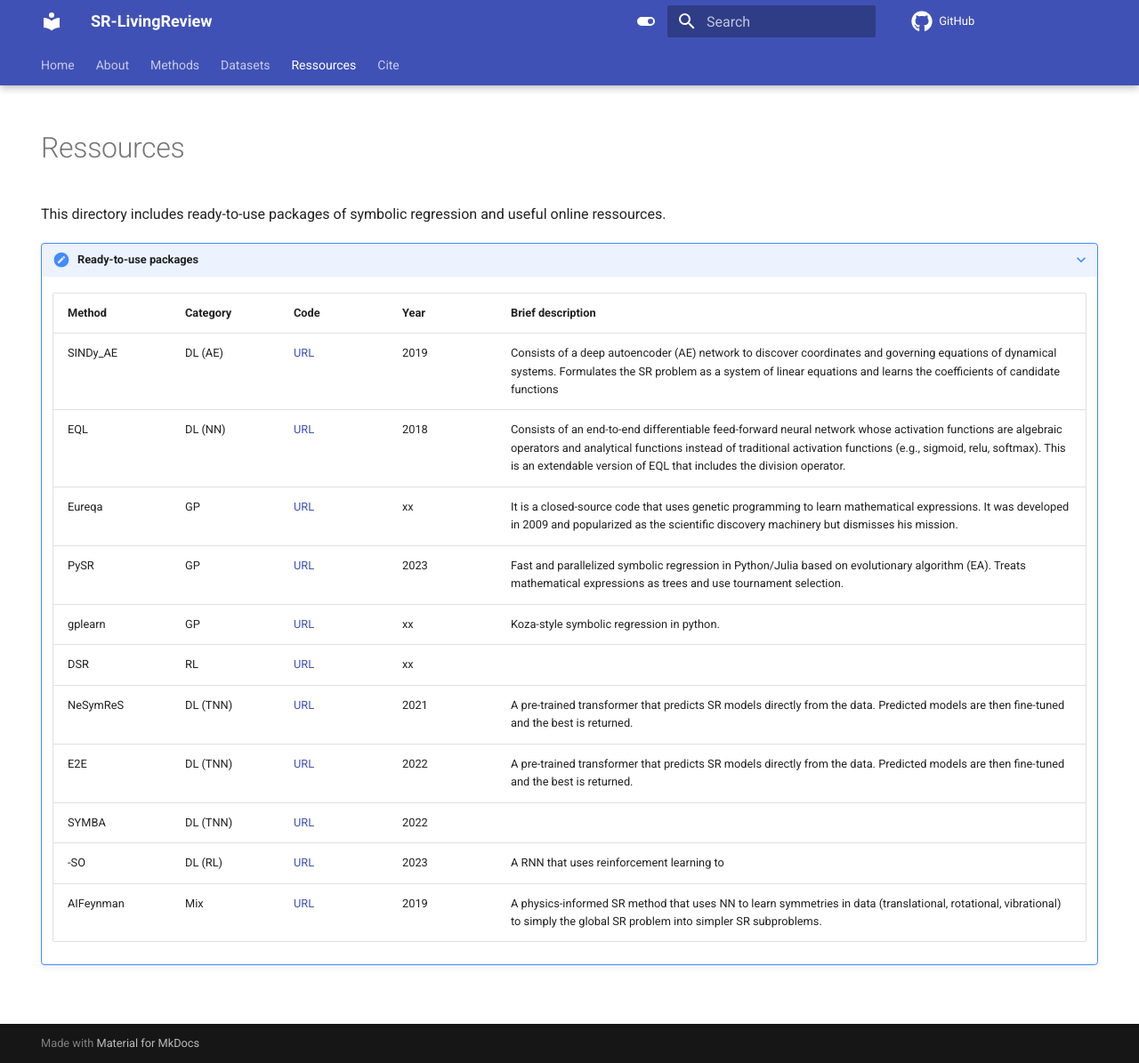
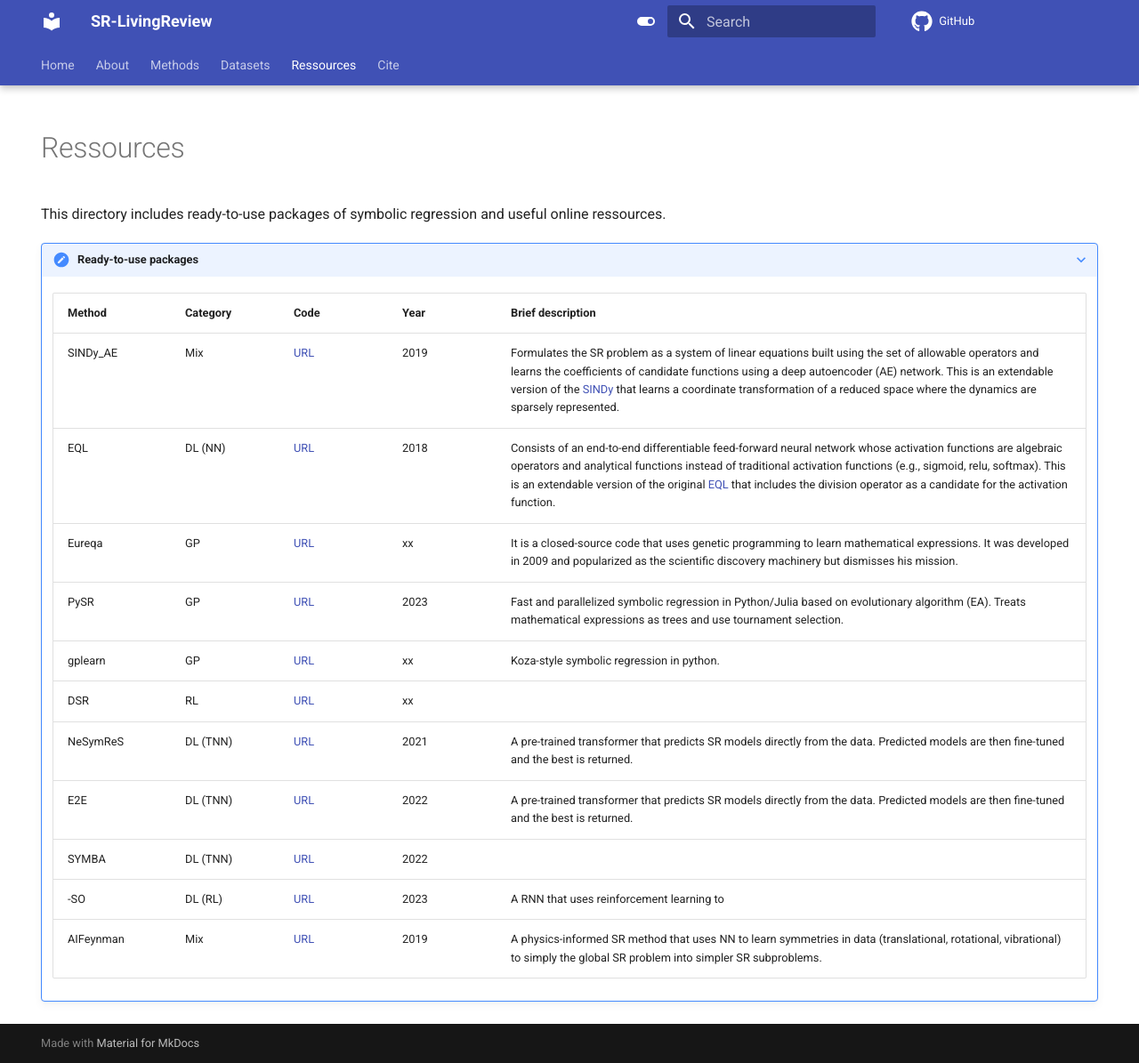
Before and after one commit to nmakke/SR-LivingReview, an MkDocs documentation site: the page built from docs/ressources.md, in a window 1280 px wide and 1195 px high. Shown: the whole window at 89% size. Built offline with MkDocs 1.6.1 and Material for MkDocs 9.7.7, drawn with Linux system fonts in a browser that asks for light colours; formulas are drawn with MathJax 3; comment, search, counter and statistics services are not loaded.

Commit message:
Update ressources.md

```diff
--- a/docs/ressources.md
+++ b/docs/ressources.md
@@ -14,8 +14,8 @@ This directory includes ready-to-use packages of symbolic regression and useful
 
       | <div style="width:100px">Method</div> | <div style="width:90px">Category</div> | <div style="width:90px">Code</div> | <div style="width:90px">Year</div> |<div style="width:300px">Brief description</div> |
       | ---- | ------- | --- | --- | --- |
-      | SINDy_AE | DL (AE) | [URL](https://github.com/kpchamp/SindyAutoencoders) | 2019 | Consists of a deep  autoencoder (AE) network to discover coordinates and governing equations of dynamical systems. Formulates the SR problem as a system of linear equations and learns the coefficients of candidate functions |
-      | EQL$\div$ | DL (NN) | [URL](https://github.com/martius-lab/EQL) | 2018 | Consists of an end-to-end differentiable feed-forward neural network whose activation functions are algebraic operators and analytical functions instead of traditional activation functions (e.g., sigmoid, relu, softmax). This is an extendable version of EQL that includes the division operator.|
+      | SINDy_AE | Mix | [URL](https://github.com/kpchamp/SindyAutoencoders) | 2019 | Formulates the SR problem as a system of linear equations built using the set of allowable operators and learns the coefficients of candidate functions using a deep autoencoder (AE) network.  This is an extendable version of the [SINDy](https://www.pnas.org/doi/epdf/10.1073/pnas.1517384113) that learns a coordinate transformation of a reduced space where the dynamics are sparsely represented. |
+      | EQL$\div$ | DL (NN) | [URL](https://github.com/martius-lab/EQL) | 2018 | Consists of an end-to-end differentiable feed-forward neural network whose activation functions are algebraic operators and analytical functions instead of traditional activation functions (e.g., sigmoid, relu, softmax). This is an extendable version of the original [EQL](https://arxiv.org/abs/1610.02995) that includes the division operator as a candidate for the activation function.|
       | Eureqa | GP | [URL]() | xx | It is a closed-source code that uses genetic programming to learn mathematical expressions. It was developed in 2009 and popularized as the scientific discovery machinery but dismisses his mission.|
       | PySR | GP | [URL](https://github.com/MilesCranmer/PySR) | 2023 | Fast and parallelized symbolic regression in Python/Julia based on evolutionary algorithm (EA). Treats mathematical expressions as trees and use tournament selection.  |
       | gplearn | GP | [URL]() | xx | Koza-style symbolic regression in python.| |
```
